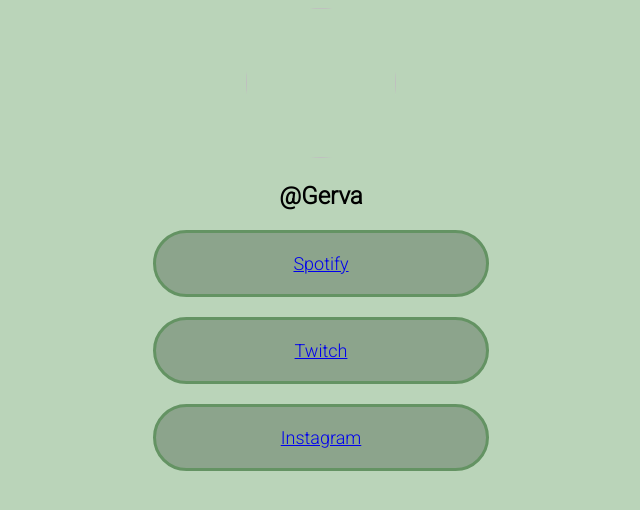
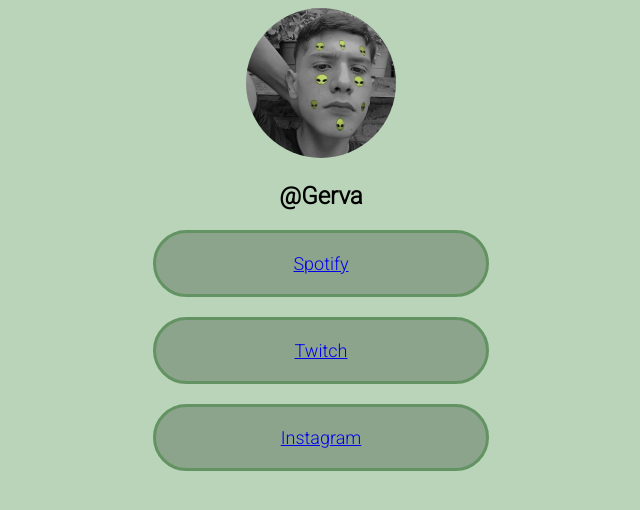
Before and after one commit to LVGervaa/LVGervaa.github.io, a plain HTML site: page index.html in a window 1280 px wide. Shown: the whole page, without its empty margins (319-959 px from the left). Drawn offline with Linux system fonts and the light colour scheme.

Commit message:
Update index.html

```diff
--- a/index.html
+++ b/index.html
@@ -12,7 +12,7 @@
 </head>
 <body>
     <div class="perfil">
-        <img src="img/profile.jpg" class="imagen-redonda">
+        <img src="profile.jpg" class="imagen-redonda">
         <H2>@Gerva</H2>
     </div>
 
```
